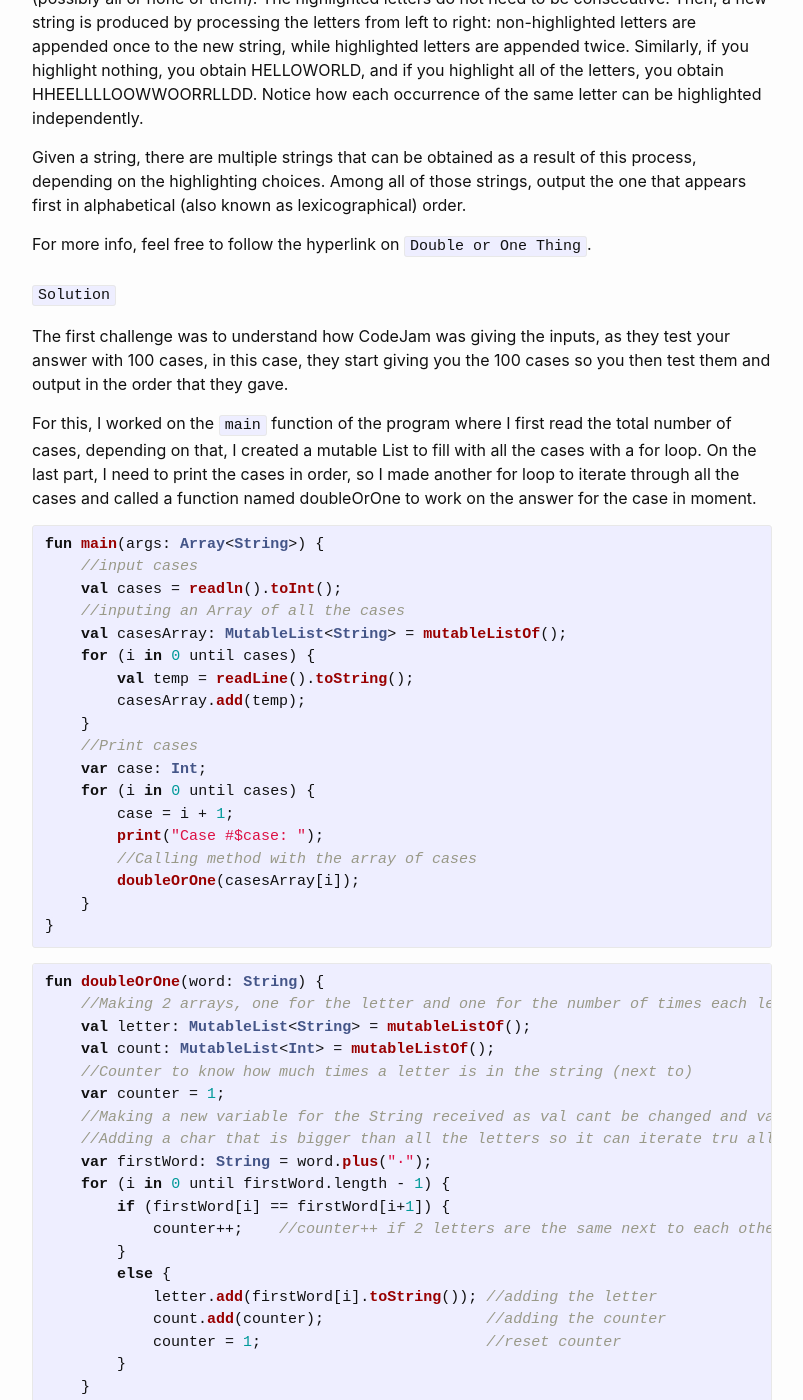
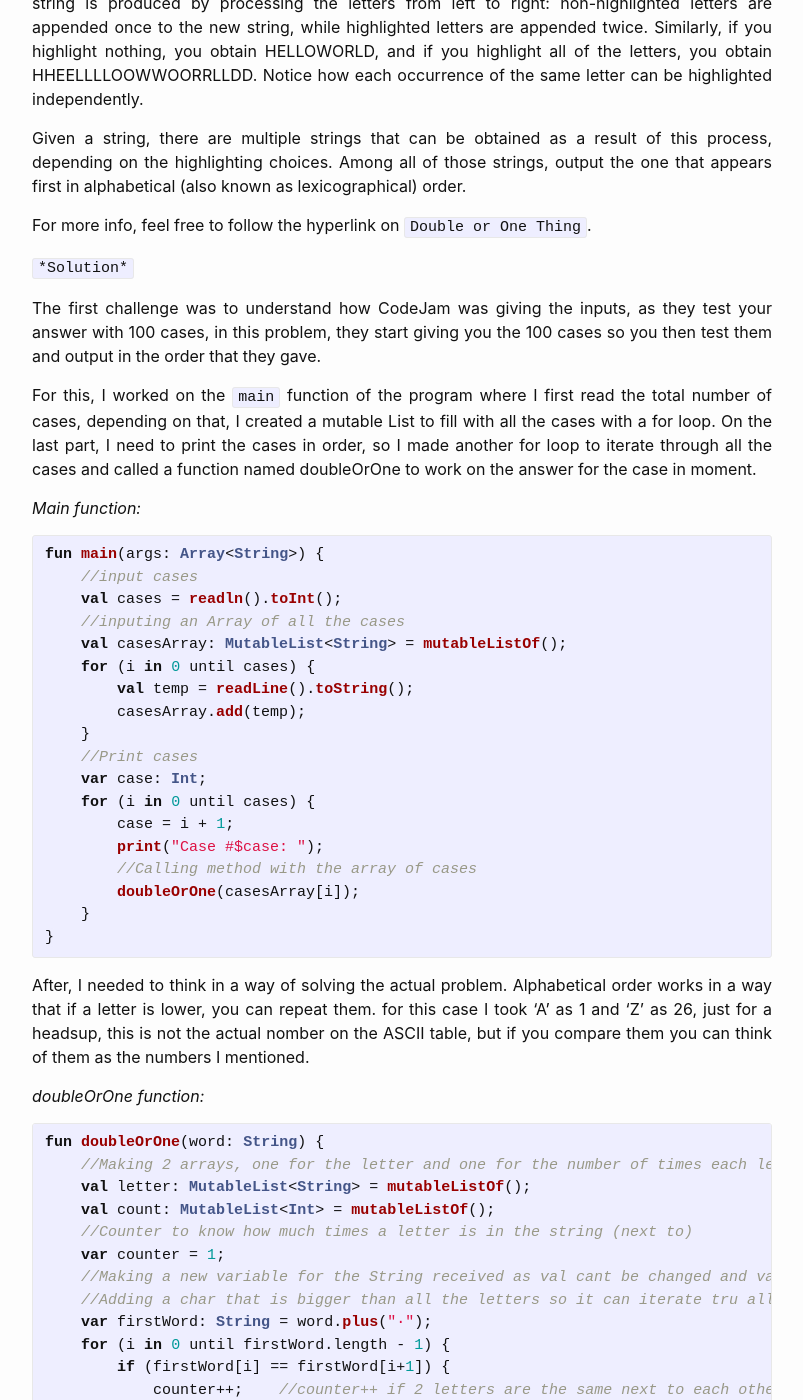
Before and after one commit to TheClerici/my-blog, a Jekyll site: the page built from blog-logs/_posts/2022-10-16-1st_technicallog.markdown, in a window 1280 px wide and 1400 px high, scrolled down 814 px. Shown: the whole window, without its empty margins (238-1041 px from the left). Built offline with Jekyll 4.4.1, drawn with Linux system fonts in a browser that asks for light colours; some of the changed text lies outside the part shown.

Commit message:
justify text

```diff
--- a/_layouts/post.html
+++ b/_layouts/post.html
@@ -15,7 +15,7 @@ layout: default
       {%- endif -%}</p>
   </header>
 
-  <div class="post-content e-content" itemprop="articleBody">
+  <div class="post-content e-content" itemprop="articleBody" style="text-align: justify">
     {{ content }}
   </div>
 
--- a/blog-logs/_posts/2022-10-16-1st_technicallog.markdown
+++ b/blog-logs/_posts/2022-10-16-1st_technicallog.markdown
@@ -6,7 +6,7 @@ category: Log
 ---
 ## Double or One Thing
 
-# `Overview`
+`*Overview*`
 
 Double or One Thing is a problem that deals with String manipulation, where depending on the word that you get, you need to output the one that appears first in alphabetical order. In this case, I decided to give it an approach in Kotlin language, as I challenged myself to continue working with Kotlin on the individual problem to continue practicing it.
 
@@ -21,7 +21,7 @@ For example, these strings are in alphabetical order:
 5. HOME
 6. JAM
 
-# `Context`
+`*Context*`
 
 [Double or One Thing][cj-dor1] problem challenge:
 
@@ -31,11 +31,13 @@ Given a string, there are multiple strings that can be obtained as a result of t
 
 For more info, feel free to follow the hyperlink on `Double or One Thing`.
 
-# `Solution`
+`*Solution*`
 
-The first challenge was to understand how CodeJam was giving the inputs, as they test your answer with 100 cases, in this case, they start giving you the 100 cases so you then test them and output in the order that they gave.
+The first challenge was to understand how CodeJam was giving the inputs, as they test your answer with 100 cases, in this problem, they start giving you the 100 cases so you then test them and output in the order that they gave.
 
 For this, I worked on the `main` function of the program where I first read the total number of cases, depending on that, I created a mutable List to fill with all the cases with a for loop. On the last part, I need to print the cases in order, so I made another for loop to iterate through all the cases and called a function named doubleOrOne to work on the answer for the case in moment.
+
+_Main function:_
 
 {% highlight kotlin %}
 fun main(args: Array<String>) {
@@ -58,7 +60,9 @@ fun main(args: Array<String>) {
 }
 {% endhighlight %}
 
+After, I needed to think in a way of solving the actual problem. Alphabetical order works in a way that if a letter is lower, you can repeat them. for this case I took 'A' as 1 and 'Z' as 26, just for a headsup, this is not the actual nomber on the ASCII table, but if you compare them you can think of them as the numbers I mentioned.
 
+_doubleOrOne function:_
 
 {% highlight kotlin %}
 fun doubleOrOne(word: String) {
```
